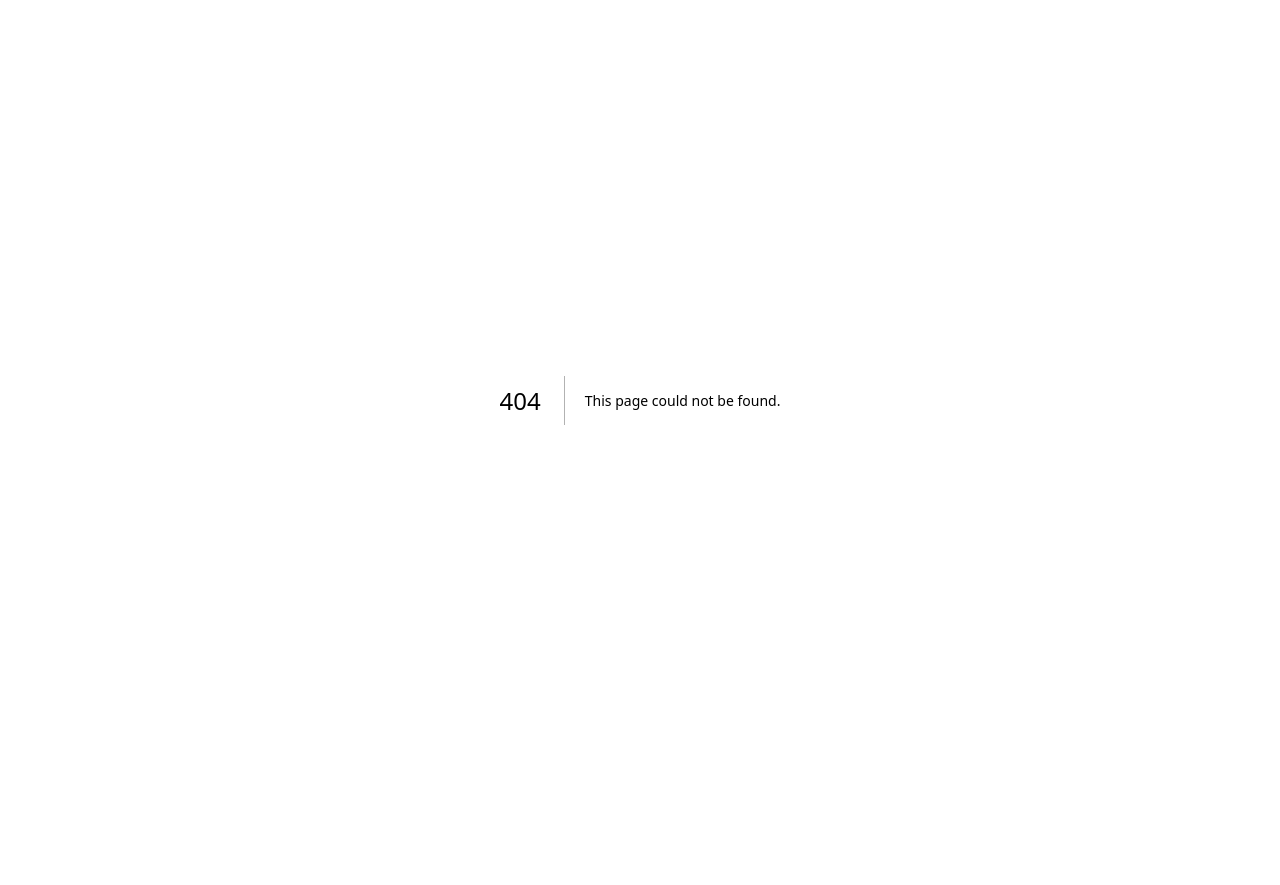
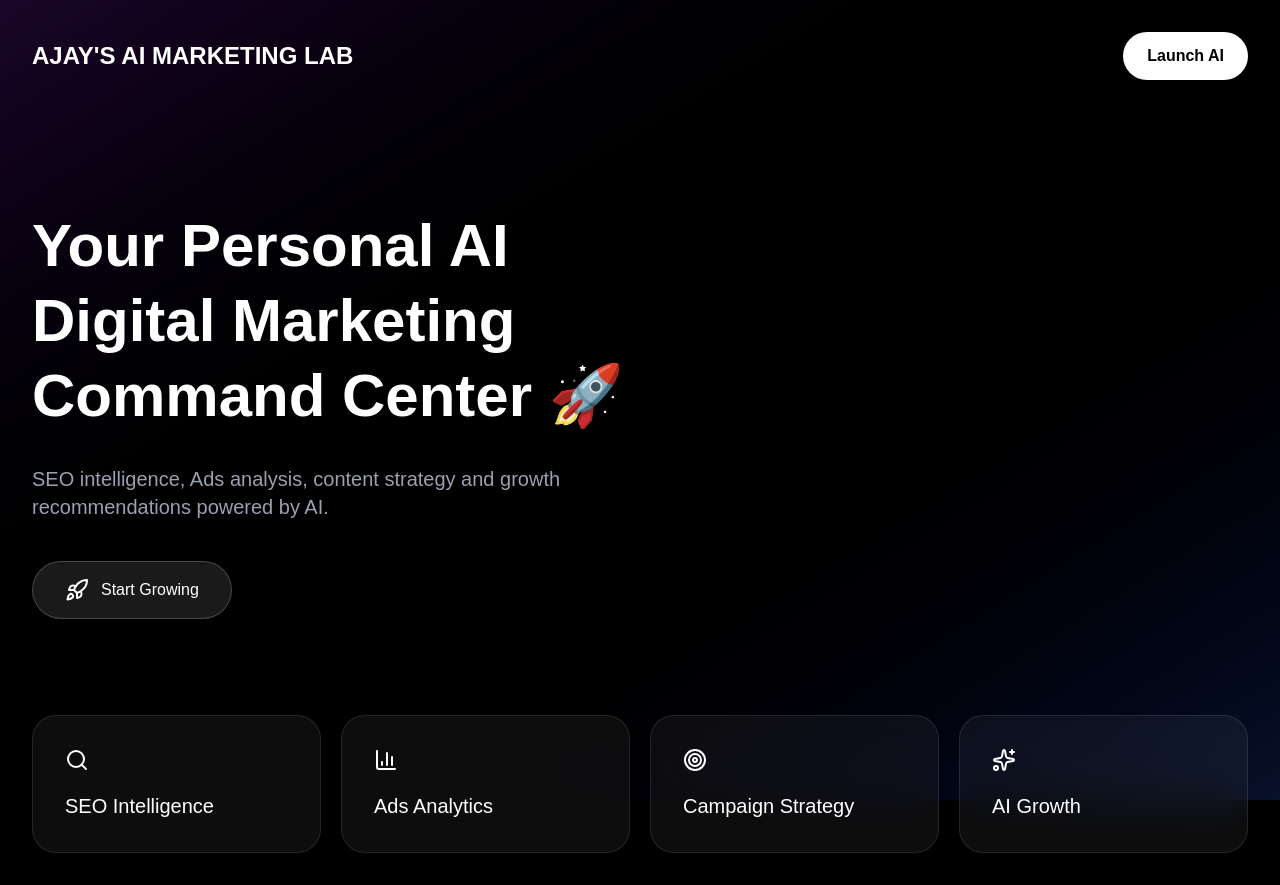
Before and after one commit to ajaybhat4839/ajays-ai-marketing-lab, a Next.js app: page /dashboard in a window 1280 px wide. Before the commit this address had no page. Before the commit the page ends 800 px from the top, so only its background shows below. Built offline with nearby package versions, Linux system fonts and the light colour scheme.

Commit message:
Ajay AI Marketing Lab deployment ready

```diff
--- /dev/null
+++ b/app/api/chat/route.ts
@@ -0,0 +1,135 @@
+import { NextResponse } from "next/server";
+
+
+export async function POST(req: Request) {
+
+try {
+
+const { message } = await req.json();
+
+
+let reply = "";
+
+
+const text = message.toLowerCase();
+
+
+
+if(text.includes("seo")){
+
+reply =
+`
+🚀 SEO Analysis Report
+
+• Keyword Research:
+Find high-intent keywords related to your niche.
+
+• Technical SEO:
+Improve page speed, mobile experience and indexing.
+
+• Content Strategy:
+Create topic clusters and authority content.
+
+• Backlinks:
+Build quality references from relevant websites.
+
+Growth Score: 82/100
+`;
+
+}
+
+
+else if(
+text.includes("ads") ||
+text.includes("facebook") ||
+text.includes("google")
+){
+
+reply =
+`
+📊 Ads Intelligence Report
+
+Campaign Analysis:
+
+✓ Target audience research
+✓ Creative testing required
+✓ Track CTR and conversion rate
+✓ Improve ROAS with retargeting
+
+Recommended:
+Run 3 creative variations and compare results.
+
+Campaign Score: 88/100
+`;
+
+}
+
+
+else if(text.includes("content")){
+
+reply =
+`
+✍️ Content Strategy
+
+Create:
+
+1. Educational posts
+2. Case studies
+3. Short videos
+4. Customer stories
+
+Use:
+Hook → Value → CTA framework.
+`;
+
+}
+
+
+else {
+
+
+reply =
+`
+🤖 Ajay's AI Marketing Lab
+
+I analyzed your request:
+
+"${message}"
+
+My recommendation:
+
+• Improve SEO foundation
+• Test paid campaigns
+• Create consistent content
+• Track analytics weekly
+
+Growth opportunity detected 🚀
+`;
+
+}
+
+
+
+return NextResponse.json({
+reply
+});
+
+
+}
+
+catch(error){
+
+
+return NextResponse.json(
+{
+error:"Demo AI error"
+},
+{
+status:500
+}
+);
+
+
+}
+
+}
--- /dev/null
+++ b/app/dashboard/page.tsx
@@ -0,0 +1,232 @@
+"use client";
+
+import { motion } from "framer-motion";
+import Link from "next/link";
+import {
+  Sparkles,
+  BarChart3,
+  Search,
+  Target,
+  Rocket
+} from "lucide-react";
+
+
+export default function Home(){
+
+
+return (
+
+<div className="
+min-h-screen
+bg-black
+text-white
+overflow-hidden
+">
+
+
+{/* Background */}
+
+<div className="
+absolute
+inset-0
+bg-gradient-to-br
+from-purple-900/30
+via-black
+to-blue-900/30
+"/>
+
+
+
+<div className="
+relative
+z-10
+p-8
+">
+
+
+<nav className="
+flex
+justify-between
+items-center
+">
+
+
+<h1 className="
+text-2xl
+font-bold
+">
+
+AJAY'S AI MARKETING LAB
+
+</h1>
+
+
+<Link
+href="/dashboard"
+className="
+px-6
+py-3
+rounded-full
+bg-white
+text-black
+font-semibold
+">
+
+Launch AI
+
+</Link>
+
+
+</nav>
+
+
+
+<section className="
+mt-32
+max-w-5xl
+">
+
+<motion.h1
+
+initial={{
+opacity:0,
+y:30
+}}
+
+animate={{
+opacity:1,
+y:0
+}}
+
+className="
+text-6xl
+font-bold
+leading-tight
+"
+
+>
+
+Your Personal AI
+<br/>
+
+Digital Marketing
+<br/>
+
+Command Center 🚀
+
+</motion.h1>
+
+
+
+<p className="
+mt-8
+text-xl
+text-gray-400
+max-w-2xl
+">
+
+SEO intelligence, Ads analysis,
+content strategy and growth recommendations
+powered by AI.
+
+</p>
+
+
+
+<Link
+
+href="/dashboard"
+
+className="
+inline-flex
+mt-10
+gap-3
+items-center
+px-8
+py-4
+rounded-full
+bg-white/10
+border
+border-white/20
+hover:bg-white/20
+"
+
+>
+
+<Rocket/>
+
+Start Growing
+
+</Link>
+
+
+</section>
+
+
+
+
+<div className="
+grid
+md:grid-cols-4
+gap-5
+mt-24
+">
+
+
+<Card icon={<Search/>} text="SEO Intelligence"/>
+
+<Card icon={<BarChart3/>} text="Ads Analytics"/>
+
+<Card icon={<Target/>} text="Campaign Strategy"/>
+
+<Card icon={<Sparkles/>} text="AI Growth"/>
+
+
+</div>
+
+
+</div>
+
+
+</div>
+
+)
+
+}
+
+
+
+
+function Card({
+icon,
+text
+}:{
+icon:any,
+text:string
+}){
+
+
+return (
+
+<div className="
+rounded-3xl
+bg-white/5
+border
+border-white/10
+p-8
+backdrop-blur-xl
+">
+
+
+{icon}
+
+<h3 className="mt-5 text-xl">
+{text}
+</h3>
+
+
+</div>
+
+)
+
+}
--- a/app/page.tsx
+++ b/app/page.tsx
@@ -1,65 +1,163 @@
-import Image from "next/image";
+"use client";
 
-export default function Home() {
+import { useState } from "react";
+import { Bot, Send } from "lucide-react";
+
+export default function Dashboard() {
+
+const [message,setMessage] = useState("");
+const [reply,setReply] = useState("");
+const [loading,setLoading] = useState(false);
+
+
+async function sendMessage(){
+
+if(!message) return;
+
+setLoading(true);
+
+const res = await fetch("/api/chat",{
+method:"POST",
+headers:{
+"Content-Type":"application/json"
+},
+body:JSON.stringify({
+message
+})
+});
+
+
+const data = await res.json();
+
+setReply(data.reply);
+
+setLoading(false);
+
+}
+
+
 return (
-    <div className="flex flex-col flex-1 items-center justify-center bg-zinc-50 font-sans dark:bg-black">
-      <main className="flex flex-1 w-full max-w-3xl flex-col items-center justify-between py-32 px-16 bg-white dark:bg-black sm:items-start">
-        <Image
-          className="dark:invert"
-          src="/next.svg"
-          alt="Next.js logo"
-          width={100}
-          height={20}
-          priority
+
+<div className="
+min-h-screen
+bg-black
+text-white
+p-8
+">
+
+
+<h1 className="
+text-4xl
+font-bold
+">
+
+AI Growth Command Center
+
+</h1>
+
+
+<div className="
+mt-10
+max-w-4xl
+rounded-3xl
+border
+border-white/10
+bg-white/5
+p-8
+backdrop-blur-xl
+">
+
+
+<div className="flex gap-3 items-center">
+
+<Bot/>
+
+<h2 className="text-xl">
+Ajay's AI Marketing Assistant
+</h2>
+
+</div>
+
+
+
+<div className="
+mt-8
+min-h-[250px]
+rounded-xl
+bg-black/40
+p-5
+">
+
+
+{
+loading
+?
+<p>AI is thinking...</p>
+:
+<p className="text-gray-300">
+{reply || "Ask me anything about SEO, Ads, Content or Growth 🚀"}
+</p>
+}
+
+
+</div>
+
+
+
+
+<div className="
+mt-6
+flex
+gap-3
+">
+
+
+<input
+
+value={message}
+
+onChange={(e)=>setMessage(e.target.value)}
+
+placeholder="Analyze my marketing strategy..."
+
+className="
+flex-1
+rounded-xl
+bg-white/10
+p-4
+outline-none
+"
+
 />
-        <div className="flex flex-col items-center gap-6 text-center sm:items-start sm:text-left">
-          <h1 className="max-w-xs text-3xl font-semibold leading-10 tracking-tight text-black dark:text-zinc-50">
-            To get started, edit the page.tsx file.
-          </h1>
-          <p className="max-w-md text-lg leading-8 text-zinc-600 dark:text-zinc-400">
-            Looking for a starting point or more instructions? Head over to{" "}
-            <a
-              href="https://vercel.com/templates?framework=next.js&utm_source=create-next-app&utm_medium=appdir-template-tw&utm_campaign=create-next-app"
-              className="font-medium text-zinc-950 dark:text-zinc-50"
+
+
+
+<button
+
+onClick={sendMessage}
+
+className="
+rounded-xl
+bg-white/20
+px-6
+"
+
 >
-              Templates
-            </a>{" "}
-            or the{" "}
-            <a
-              href="https://nextjs.org/learn?utm_source=create-next-app&utm_medium=appdir-template-tw&utm_campaign=create-next-app"
-              className="font-medium text-zinc-950 dark:text-zinc-50"
-            >
-              Learning
-            </a>{" "}
-            center.
-          </p>
+
+<Send/>
+
+</button>
+
+
 </div>
-        <div className="flex flex-col gap-4 text-base font-medium sm:flex-row">
-          <a
-            className="flex h-12 w-full items-center justify-center gap-2 rounded-full bg-foreground px-5 text-background transition-colors hover:bg-[#383838] dark:hover:bg-[#ccc] md:w-[158px]"
-            href="https://vercel.com/new?utm_source=create-next-app&utm_medium=appdir-template-tw&utm_campaign=create-next-app"
-            target="_blank"
-            rel="noopener noreferrer"
-          >
-            <Image
-              className="dark:invert"
-              src="/vercel.svg"
-              alt="Vercel logomark"
-              width={16}
-              height={16}
-            />
-            Deploy Now
-          </a>
-          <a
-            className="flex h-12 w-full items-center justify-center rounded-full border border-solid border-black/[.08] px-5 transition-colors hover:border-transparent hover:bg-black/[.04] dark:border-white/[.145] dark:hover:bg-[#1a1a1a] md:w-[158px]"
-            href="https://nextjs.org/docs?utm_source=create-next-app&utm_medium=appdir-template-tw&utm_campaign=create-next-app"
-            target="_blank"
-            rel="noopener noreferrer"
-          >
-            Documentation
-          </a>
+
+
+
 </div>
-      </main>
+
+
 </div>
-  );
+
+)
+
 }
```
Also changed, not shown: package.json (+6 -1 lines), 1 other file (tests, documents, lock files or other folders). Lines whose indentation alone changed are shown as unchanged.
